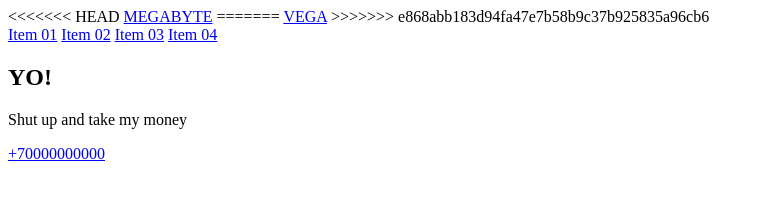
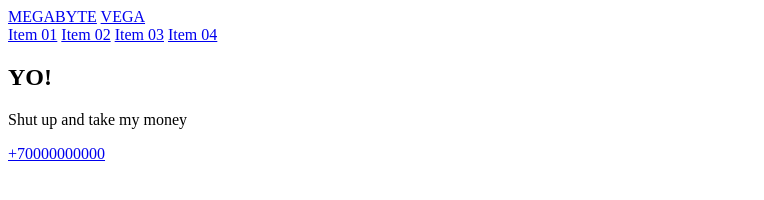
Before and after one commit to KIRILLVASILEVICH/epic-test-git, a plain HTML site: page index.html in a window 1280 px wide. Shown: the whole page, without its empty margins (0-764 px from the left). Drawn offline with Linux system fonts and the light colour scheme; files that its build step writes are made by us from their sources.

Commit message:
Conflict is done yet

```diff
--- a/index.html
+++ b/index.html
@@ -9,11 +9,8 @@
 </head>
 <body>
   <header class="page-header">
-<<<<<<< HEAD
     <a href="#" class="logo">MEGABYTE</a>
-=======
     <a href="#" class="logo">VEGA</a>
->>>>>>> e868abb183d94fa47e7b58b9c37b925835a96cb6
     <nav class="main-nav">
       <a href="#">Item 01</a>
       <a href="#">Item 02</a>
```
